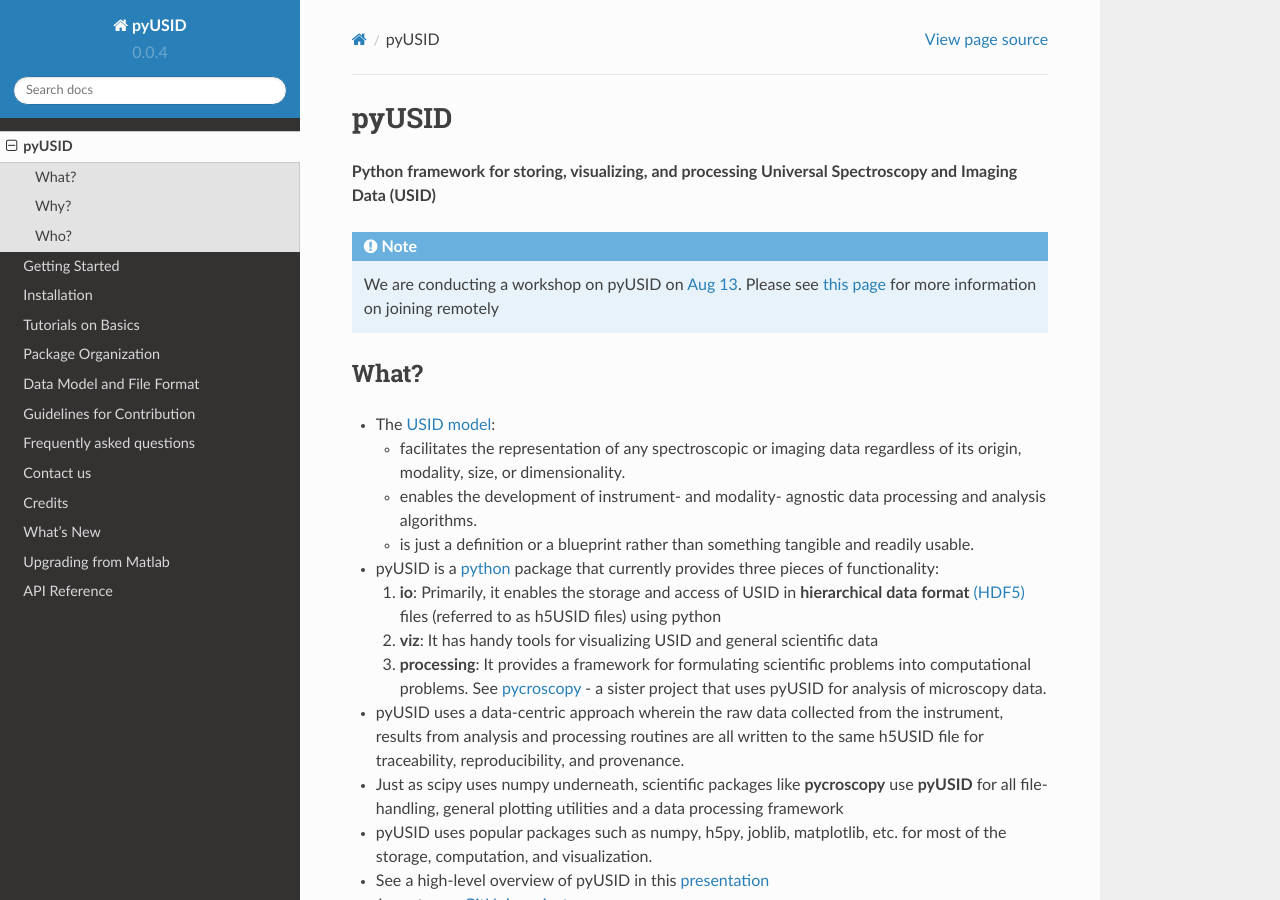
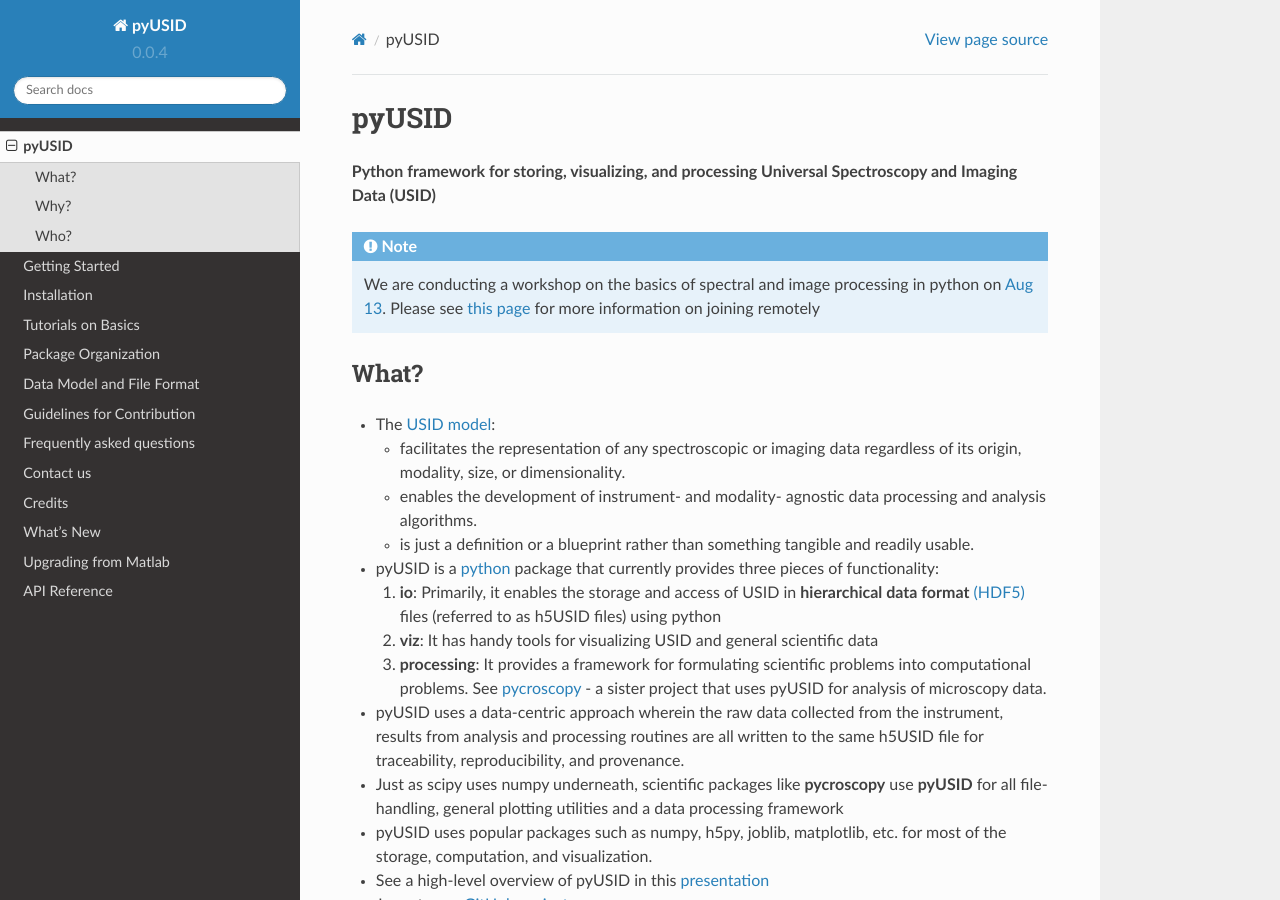
Before and after one commit to pycroscopy/pyUSID, a Sphinx documentation site: the page built from docs/about.rst, in a window 1280 px wide and 900 px high. Built offline with Sphinx 7.4.7 and the Read the Docs theme 2.0.0, drawn with Linux system fonts in a browser that asks for light colours; pages that are not in the unit, such as notebooks, are missing from menus.

Commit message:
Corrected intent for Aug 13th workshop

```diff
--- a/docs/about.rst
+++ b/docs/about.rst
@@ -5,7 +5,7 @@ pyUSID
 **Python framework for storing, visualizing, and processing Universal Spectroscopy and Imaging Data (USID)**
 
 .. note::
-   We are conducting a workshop on pyUSID
+   We are conducting a workshop on the basics of spectral and image processing in python
    on `Aug 13 <https://cnmsusermeeting.ornl.gov/files/2018/03/Pycroscopy_WT_081318.pdf>`_.
    Please see `this page <https://github.com/pycroscopy/pyUSID_Tutorial/blob/master/CNMS_UM_Workshop_schedule.md>`_ for more information on joining remotely
 
```
